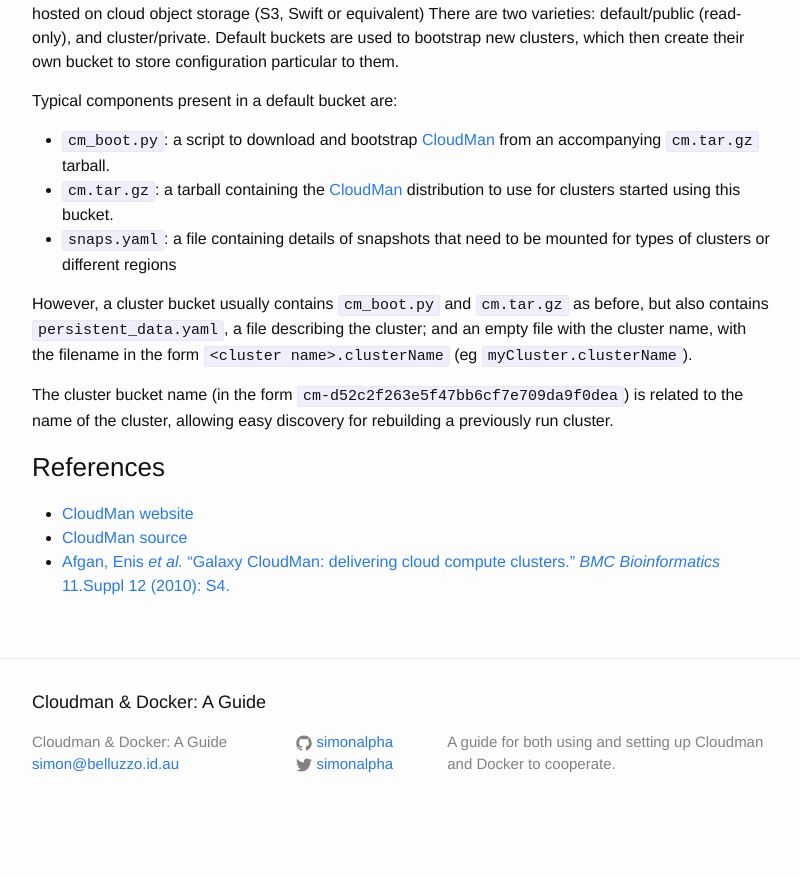
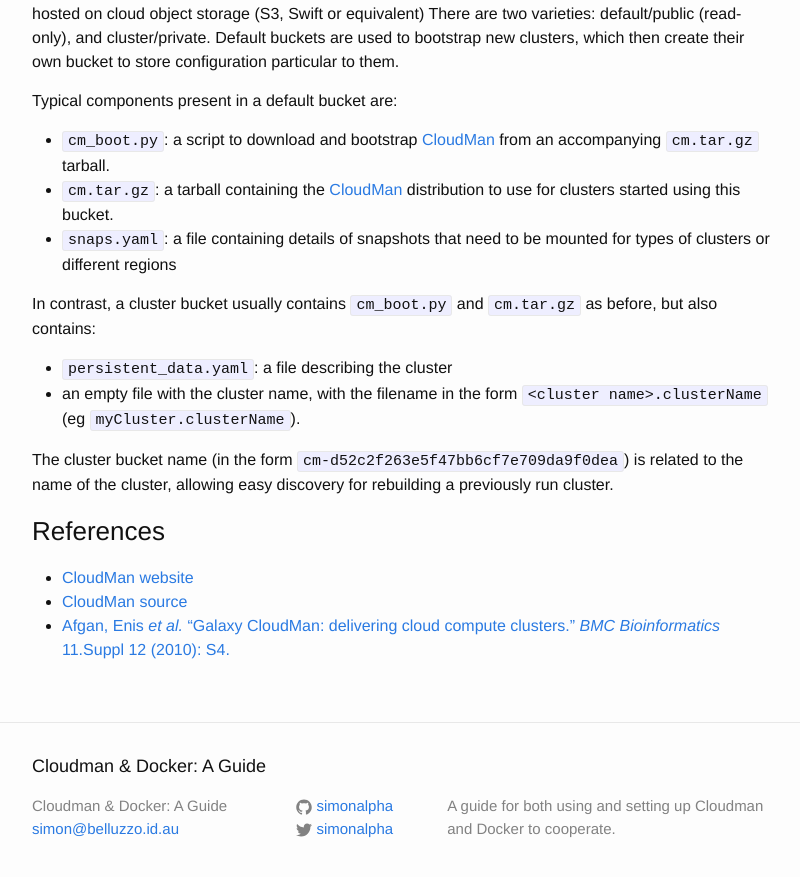
Before and after one commit to sbelluzzo/cloudman-docker-guide, a Jekyll site: the page built from _posts/2015-02-16-cloudman_background.md, in a window 1280 px wide and 900 px high, scrolled down 1425 px. Shown: the top 877 px of the window, without its empty margins (238-1038 px from the left). Built offline with Jekyll 4.4.1, drawn with Linux system fonts in a browser that asks for light colours; before the commit the page ends 2261 px from its top, so only the background shows below that.

Commit message:
Fix CM Backgroud formatting

```diff
--- a/_posts/2015-02-16-cloudman_background.md
+++ b/_posts/2015-02-16-cloudman_background.md
@@ -20,11 +20,15 @@ Cluster data, resulting from analysis, is also stored in volume snapshots. These
 [CloudMan][cm_web] buckets hold the configuration that brings all the components together, and are usually hosted on cloud object storage (S3, Swift or equivalent) There are two varieties: default/public (read-only), and cluster/private. Default buckets are used to bootstrap new clusters, which then create their own bucket to store configuration particular to them.
 
 Typical components present in a default bucket are:
+
 - `cm_boot.py`: a script to download and bootstrap [CloudMan][cm_web] from an accompanying `cm.tar.gz` tarball.
 - `cm.tar.gz`: a tarball containing the [CloudMan][cm_web] distribution to use for clusters started using this bucket.
 - `snaps.yaml`: a file containing details of snapshots that need to be mounted for types of clusters or different regions
 
-However, a cluster bucket usually contains `cm_boot.py` and `cm.tar.gz` as before, but also contains `persistent_data.yaml`, a file describing the cluster; and an empty file with the cluster name, with the filename in the form `<cluster name>.clusterName` (eg `myCluster.clusterName`).
+In contrast, a cluster bucket usually contains `cm_boot.py` and `cm.tar.gz` as before, but also contains:
+
+- `persistent_data.yaml`: a file describing the cluster
+- an empty file with the cluster name, with the filename in the form `<cluster name>.clusterName` (eg `myCluster.clusterName`).
 
 The cluster bucket name (in the form `cm-d52c2f263e5f47bb6cf7e709da9f0dea`) is related to the name of the cluster, allowing easy discovery for rebuilding a previously run cluster.
 
```
